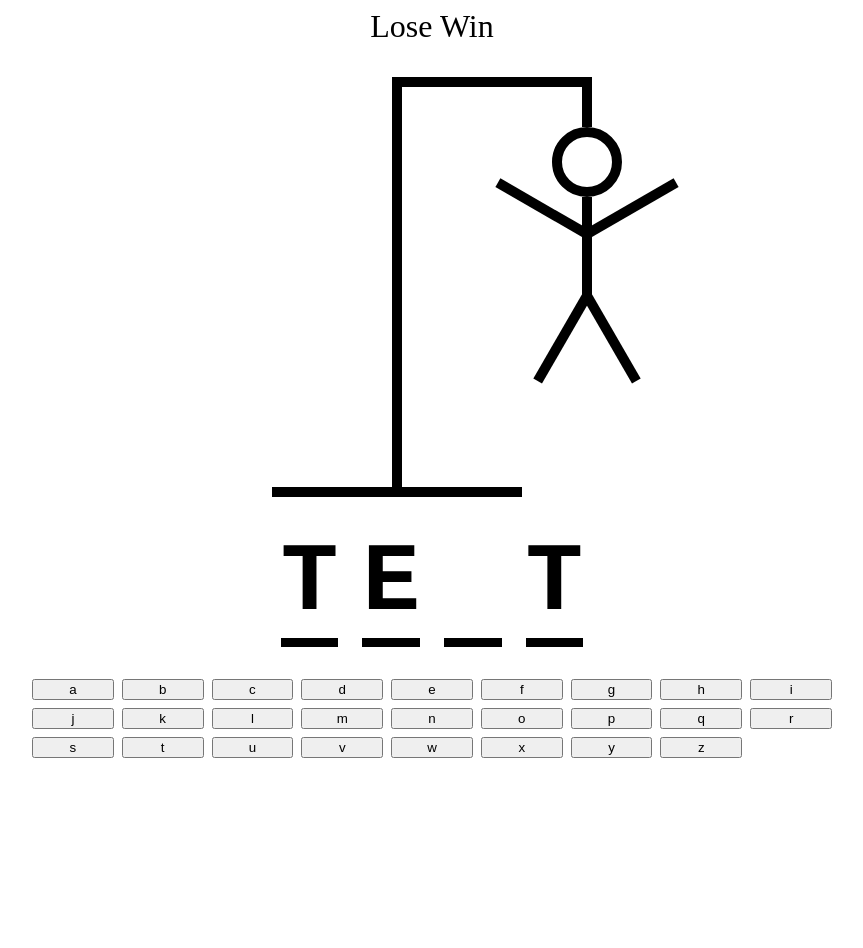
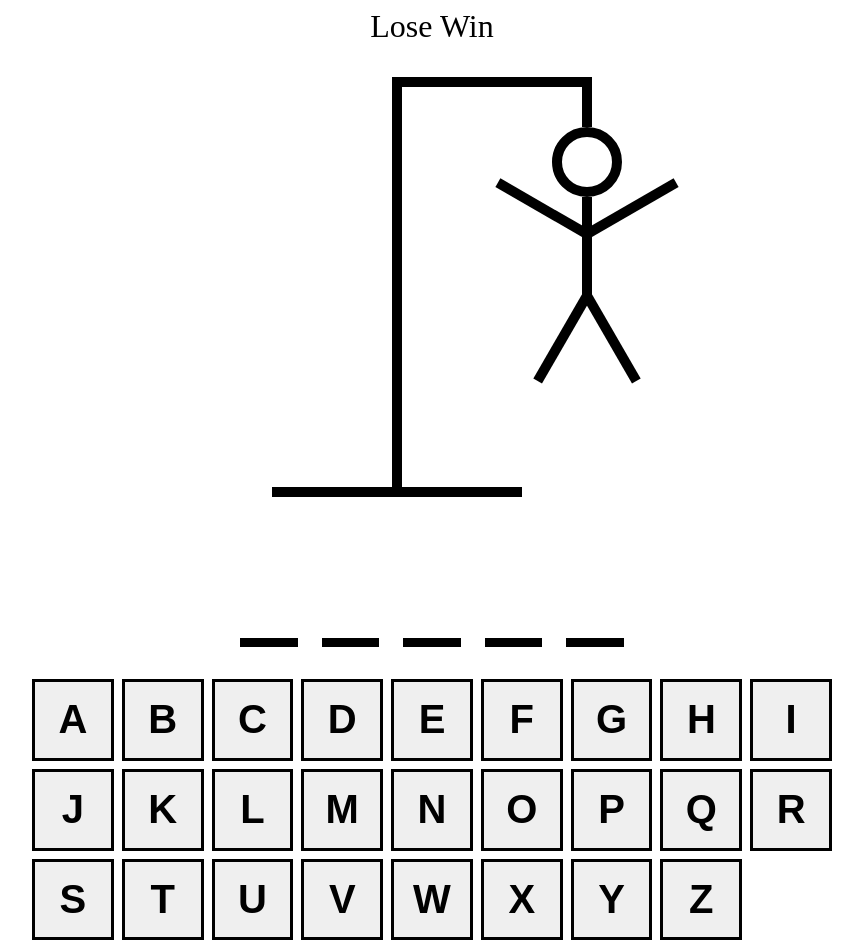
Before and after one commit to hjariwala25/hangman-react-ts, a React (Vite) app: page / in a window 1280 px wide. Shown: the whole page, without its empty margins (208-1071 px from the left). Before the commit the page ends 800 px from the top, so only its background shows below. Built offline with nearby package versions, Linux system fonts and the light colour scheme.

Commit message:
feat : add

```diff
--- a/src/App.tsx
+++ b/src/App.tsx
@@ -1,4 +1,4 @@
-import { useState } from "react";
+import { useEffect, useState } from "react";
 import words from "./wordList.json";
 import { HangmanDrawing } from "./HangmanDrwaing";
 import { HangmanWord } from "./HangmanWord";
@@ -10,6 +10,10 @@
   });
 
   const [guessedLetters, setGuessedLetters] = useState<string[]>([]);
+
+const incorrectLetters = guessedLetters.filter(letter => !wordToGuess.includes(letter))
+
+
 
 
   return (
@@ -24,8 +28,8 @@
       <div style={{
         fontSize: "2rem", textAlign: "center"
       }}>Lose Win</div>
-      <HangmanDrawing/>
-      <HangmanWord/>
+      <HangmanDrawing numberOfGuesses={incorrectLetters.length}/>
+      <HangmanWord guessedLetters={guessedLetters} wordToGuess={wordToGuess}/>
       <div style={{ alignSelf: "stretch"}}>
 
       <Keyboard/>
--- a/src/HangmanDrwaing.tsx
+++ b/src/HangmanDrwaing.tsx
@@ -68,17 +68,18 @@
     }}/>
 )
 
-export function HangmanDrawing() {
+const BODY_PARTS = [HEAD, BODY, RIGHT_ARM, LEFT_ARM, RIGHT_LEG, LEFT_LEG]
+
+type HangmanDrawingProps = {
+    numberOfGuesses:number
+}
+
+export function HangmanDrawing( {numberOfGuesses} : HangmanDrawingProps ) {
     return (
         <div style={{
             position: "relative"
         }}>
-            {HEAD}
-            {BODY}
-            {RIGHT_ARM}
-            {LEFT_ARM}
-            {RIGHT_LEG}
-            {LEFT_LEG}
+           {BODY_PARTS}
             <div style={{
                 height: "50px",
                 width: "10px",
--- a/src/HangmanWord.tsx
+++ b/src/HangmanWord.tsx
@@ -1,6 +1,11 @@
-export function HangmanWord() {
-    const word = "test"
-    const guessedLetters = ["t", "e"]
+type HangmanWordProps = {
+    guessedLetters: string[]
+    wordToGuess:string
+}
+
+
+export function HangmanWord({guessedLetters, wordToGuess}: HangmanWordProps) {
+
     return (
         <div style={{
             display: "flex",
@@ -10,7 +15,7 @@
             textTransform: "uppercase",
             fontFamily: "monospace",
         }}>
-            {word.split("").map((letter, index) => (
+            {wordToGuess.split("").map((letter, index) => (
                 <span style={{ borderBottom: ".1em solid black" }} key={index}>
                     <span style={{ visibility: guessedLetters.includes(letter) ? "visible" : "hidden" }}>
                         {letter}
--- /dev/null
+++ b/src/Keyboard.module.css
@@ -0,0 +1,24 @@
+.btn{
+    width: 100%;
+    border: 3px solid black;
+    aspect-ratio: 1/1;
+    font-size: 2.5rem;
+    text-transform: uppercase;
+    padding: .5rem;
+    font-weight: bold;
+    cursor: pointer;
+    color: black;
+}
+
+.btn.active{
+    background-color: hsl(200, 100%, 50%);
+    color: white;
+}
+
+.btn-inactive{
+    opacity: .3;
+}
+
+.btn:hover:not(:disabled), .btn:focus:not(:disabled){
+    background-color: hsl(200, 100%, 75%);
+}
--- a/src/Keyboard.tsx
+++ b/src/Keyboard.tsx
@@ -1,3 +1,5 @@
+import styles from "./Keyboard.module.css"
+
 const KEYS = [
     "a", "b", "c", "d", "e", "f", "g", "h", "i", "j", "k", "l", "m", "n", "o", "p", "q", "r", "s", "t", "u", "v", "w", "x", "y", "z"
 ]
@@ -8,7 +10,7 @@
     gap: ".5rem",
 }}>
    {KEYS.map(key => {
-    return <button key={key}>{key}</button>
+    return <button className={`${styles.btn}`} key={key}>{key}</button>
    })}
 
 </div>
```
